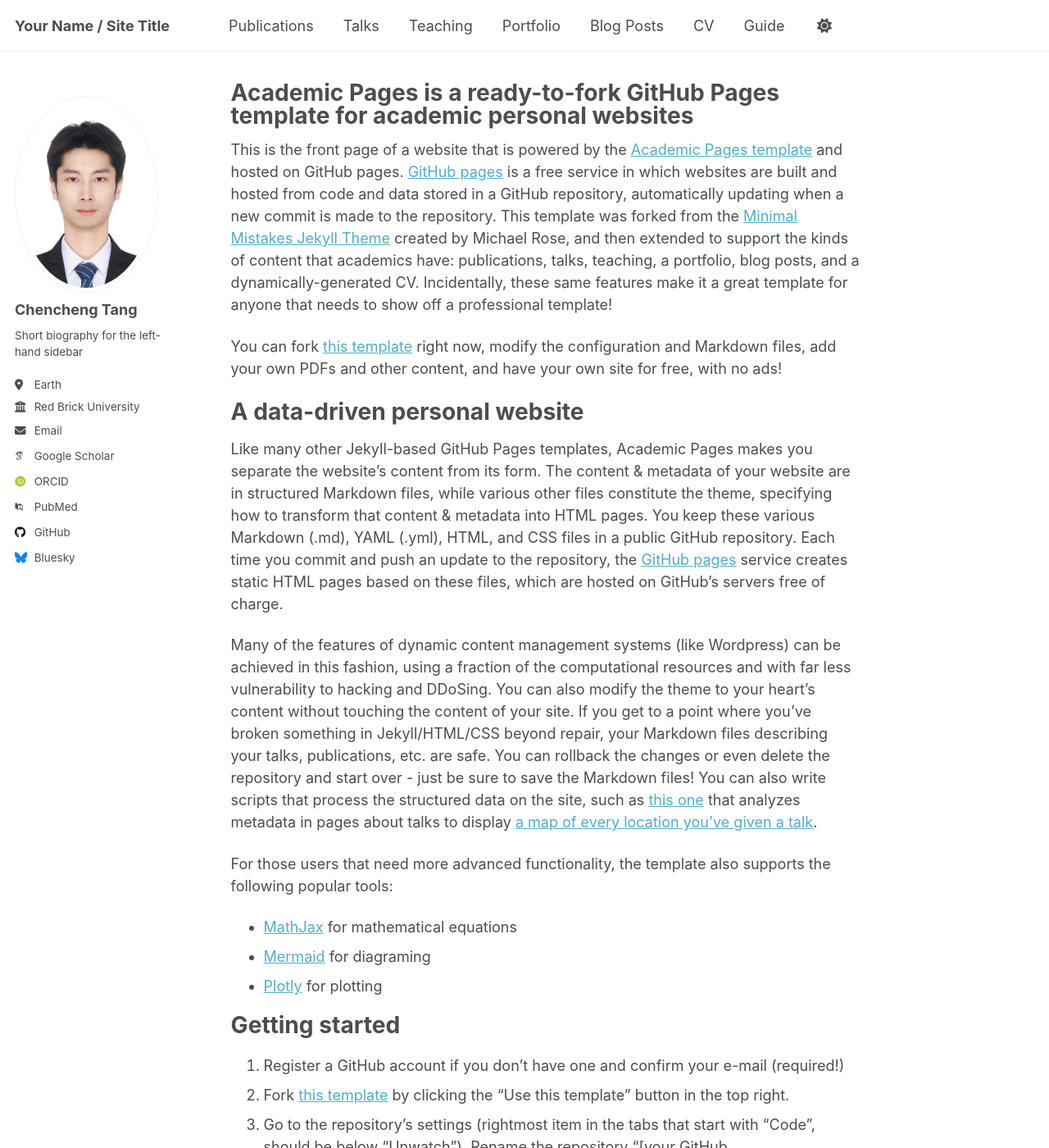
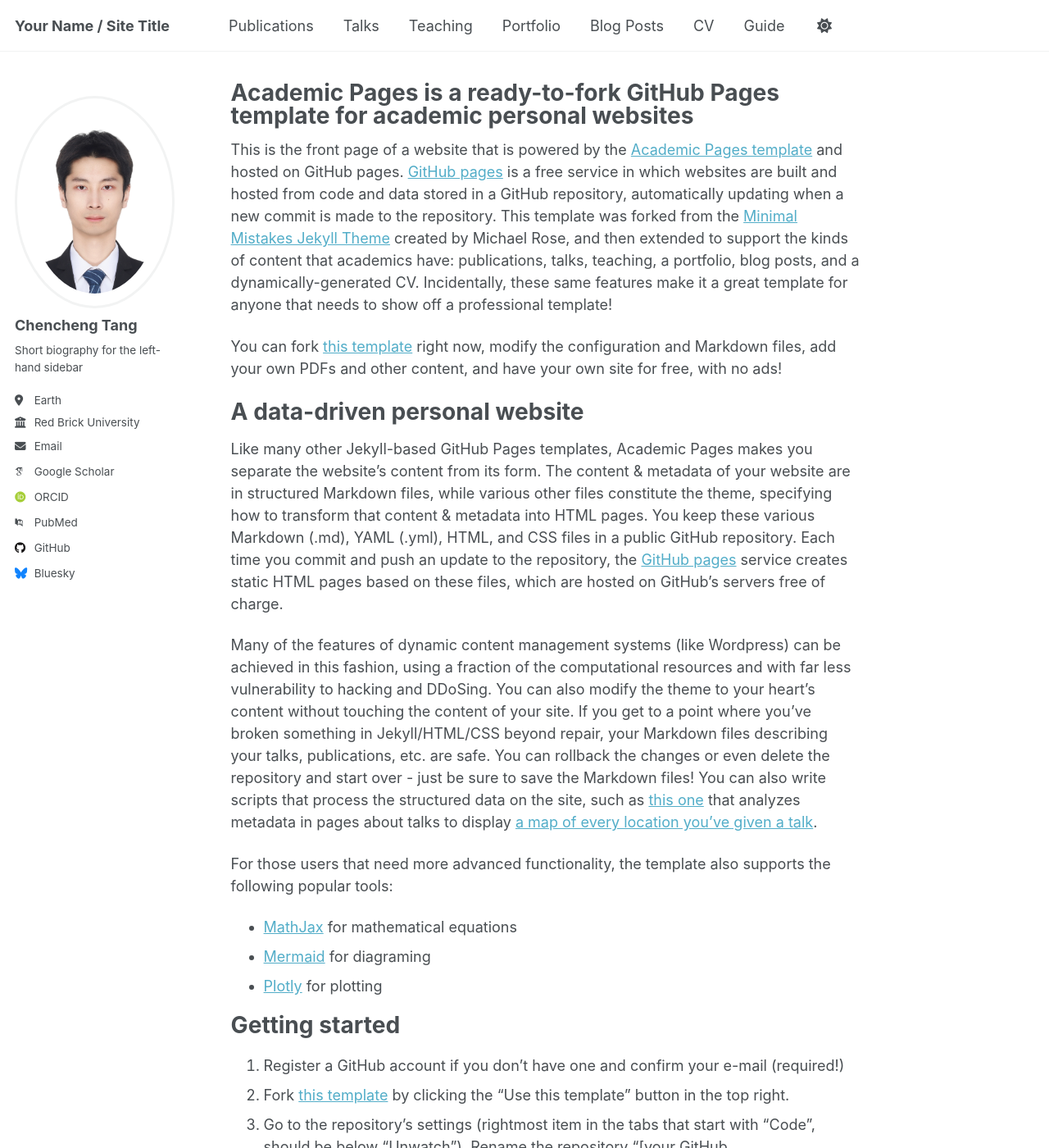
Before and after one commit to AI4Sfrontline/ai4sfrontline.github.io, a Jekyll site: the page built from _pages/about.md, in a window 1280 px wide and 1400 px high. Shown: the whole window at 82% size. Built offline with Jekyll 4.4.1, drawn with Linux system fonts in a browser that asks for light colours; some web fonts are replaced; a script that is not in the unit is left out.

Commit message:
Update _sidebar.scss

```diff
--- a/_sass/layout/_sidebar.scss
+++ b/_sass/layout/_sidebar.scss
@@ -94,12 +94,12 @@
   }
 
   img {
-    max-width: 175px;
+    max-width: 300px;
     border-radius: 50%;
 
     @include breakpoint($large) {
-      padding: 5px;
-      border: 1px solid var(--global-border-color);
+      padding: 15px;
+      border: 3px solid var(--global-border-color);
     }
   }
 }
```
